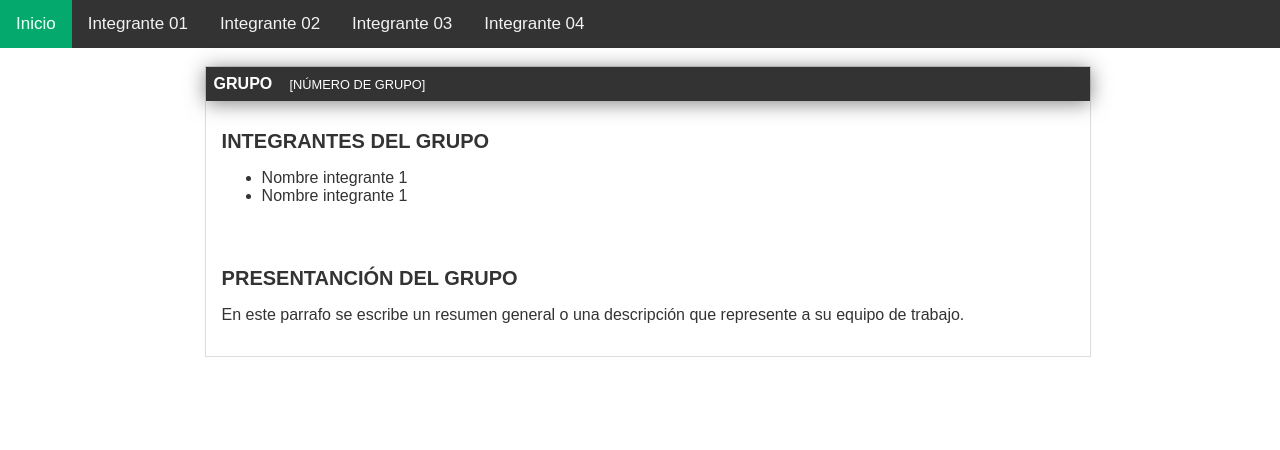
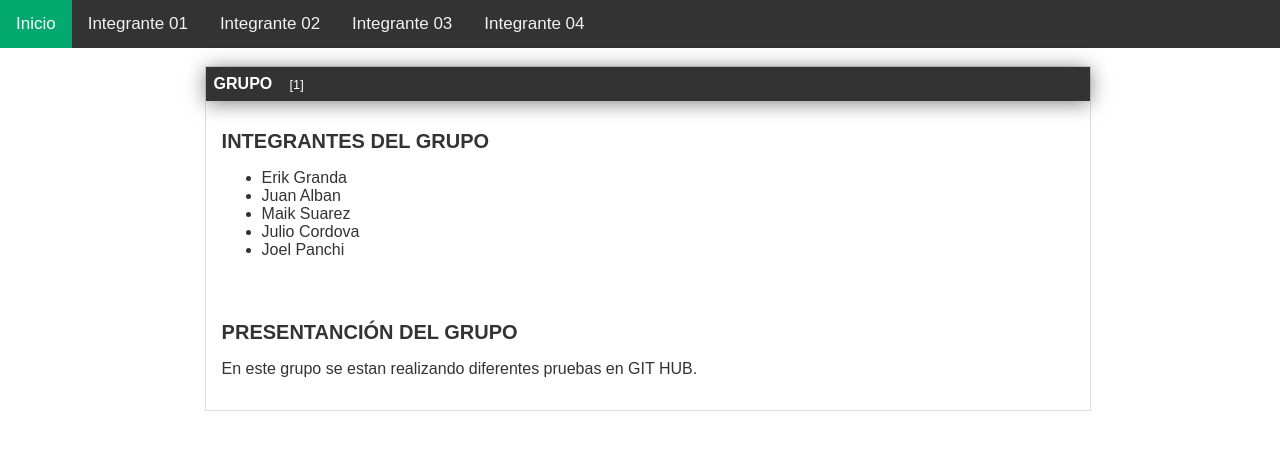
Before and after one commit to ErikGranda3756/PruebaGitWeb, a plain HTML site: page index.html in a window 1280 px wide. Drawn offline with Linux system fonts and the light colour scheme; files that its build step writes are made by us from their sources.

Commit message:
Se modifico el archivo index.html con información personal.

```diff
--- a/index.html
+++ b/index.html
@@ -57,18 +57,21 @@
   <div id="container">
       <div id="cabecera">
           GRUPO
-          <span id="tagline">[NÚMERO DE GRUPO]</span>
+          <span id="tagline">[1]</span>
       </div>
       <div id="post">
           <h1>INTEGRANTES DEL GRUPO</h1>
           <ul>
-            <li>Nombre integrante 1</li>
-            <li>Nombre integrante 1</li>
+            <li>Erik Granda</li>
+            <li>Juan Alban</li>
+            <li>Maik Suarez</li>
+            <li>Julio Cordova</li>
+            <li>Joel Panchi</li>
           </ul>
       </div>
       <div id="post">
           <h1>PRESENTANCIÓN DEL GRUPO</h1>
-          <p>En este parrafo se escribe un resumen general o una descripción que represente a su equipo de trabajo.</p>
+          <p>En este grupo se estan realizando diferentes pruebas en GIT HUB.</p>
           <p></p>
       </div>
   </div>
```
